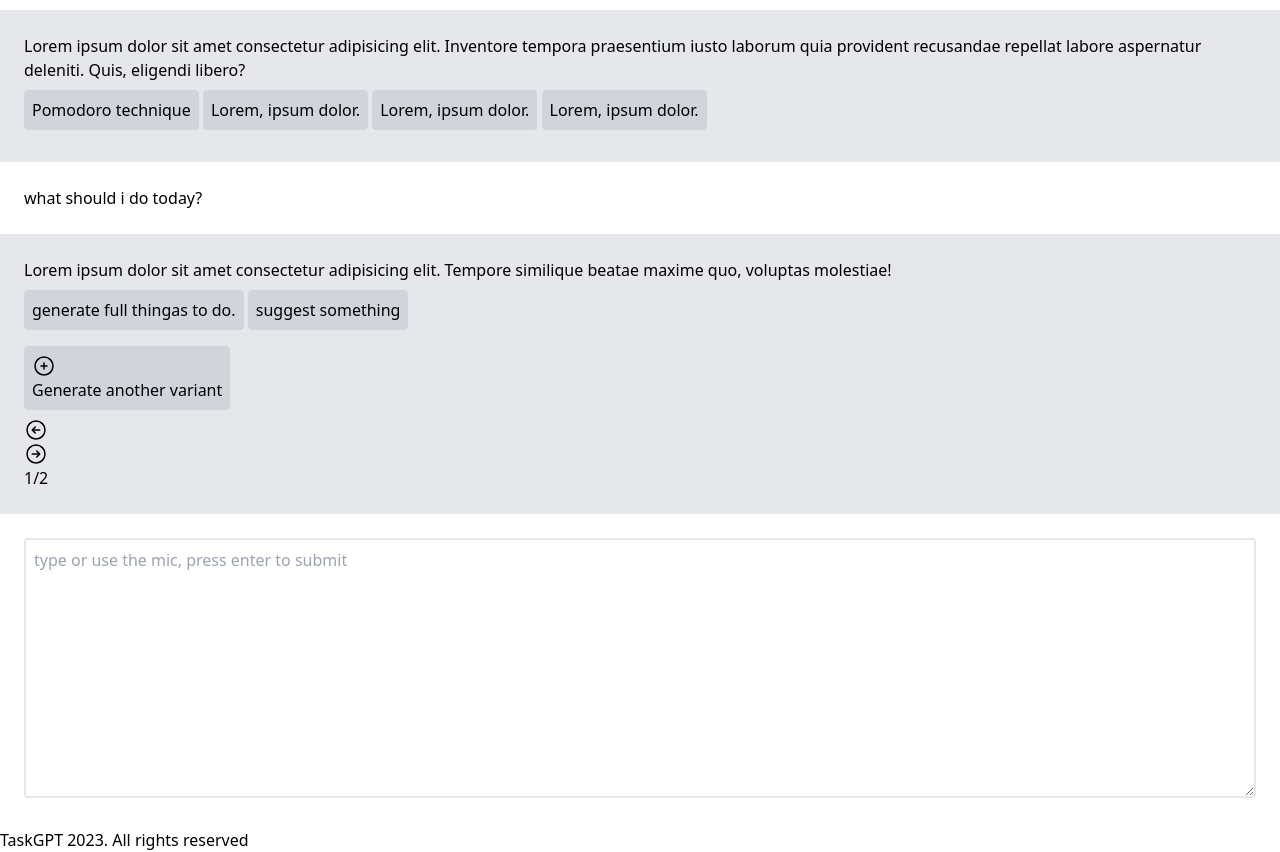
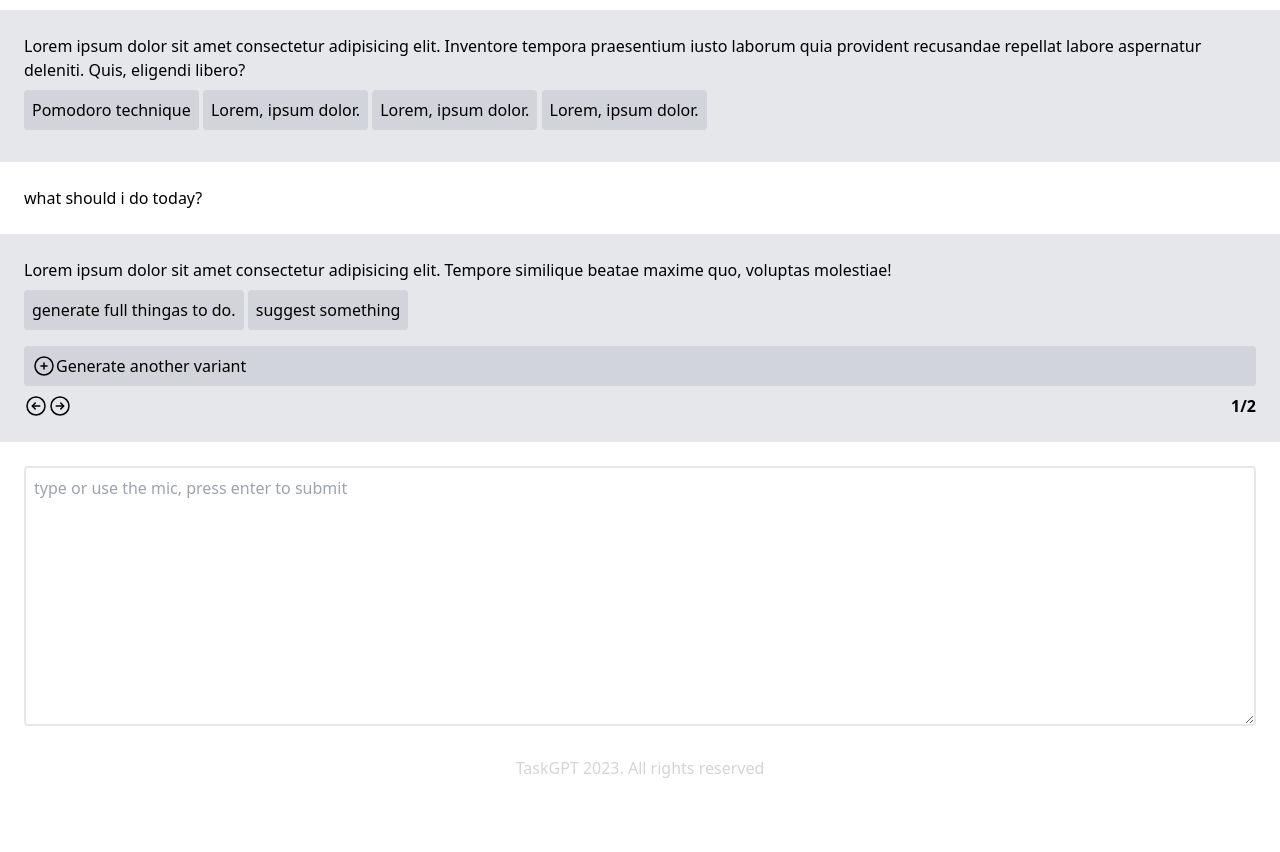
Before and after one commit to msimbo/taskGPT, a website: page index.html in a window 1280 px wide. Shown: the part 78-930 px from the top of the page. After the commit the page ends 858 px from the top, so only its background shows below. Drawn offline with Linux system fonts and the light colour scheme.

Commit message:
adds the last bit of TW styling

```diff
--- a/index.html
+++ b/index.html
@@ -40,6 +40,7 @@
         <div class="section-btn">
           <p>Pomodoro technique</p>
         </div>
+
         <div class="section-btn">
           <p>Lorem, ipsum dolor.</p>
         </div>
@@ -71,8 +72,7 @@
           <p>suggest something</p>
         </div>
 
-        <div>
-          <p class="section-btn">
+        <div class="section-btn flex">
           <svg
             xmlns="http://www.w3.org/2000/svg"
             fill="none"
@@ -87,12 +87,12 @@
               d="M12 9v6m3-3H9m12 0a9 9 0 11-18 0 9 9 0 0118 0z"
             />
           </svg>
-            Generate another variant
-          </p>
+          <p>Generate another variant</p>
         </div>
         <!-- section navigation -->
         <!-- block-level e.g div, p, img, etc. -->
-        <div>
+        <div class="flex justify-between">
+          <div class="flex">
             <svg
               xmlns="http://www.w3.org/2000/svg"
               fill="none"
@@ -121,8 +121,9 @@
                 d="M12.75 15l3-3m0 0l-3-3m3 3h-7.5M21 12a9 9 0 11-18 0 9 9 0 0118 0z"
               />
             </svg>
+          </div>
           <!-- inline-level -->
-          <span>1/2</span>
+          <strong>1/2</strong>
         </div>
       </div>
       <!-- end: 3rd section -->
@@ -141,7 +142,7 @@
       <!-- end: input box for prompts -->
     </main>
 
-    <footer>
+    <footer class="text-center text-gray-300">
       <p>TaskGPT 2023. All rights reserved</p>
     </footer>
   </body>
```
Also changed, not shown: styles.css. Lines whose indentation alone changed are shown as unchanged.
